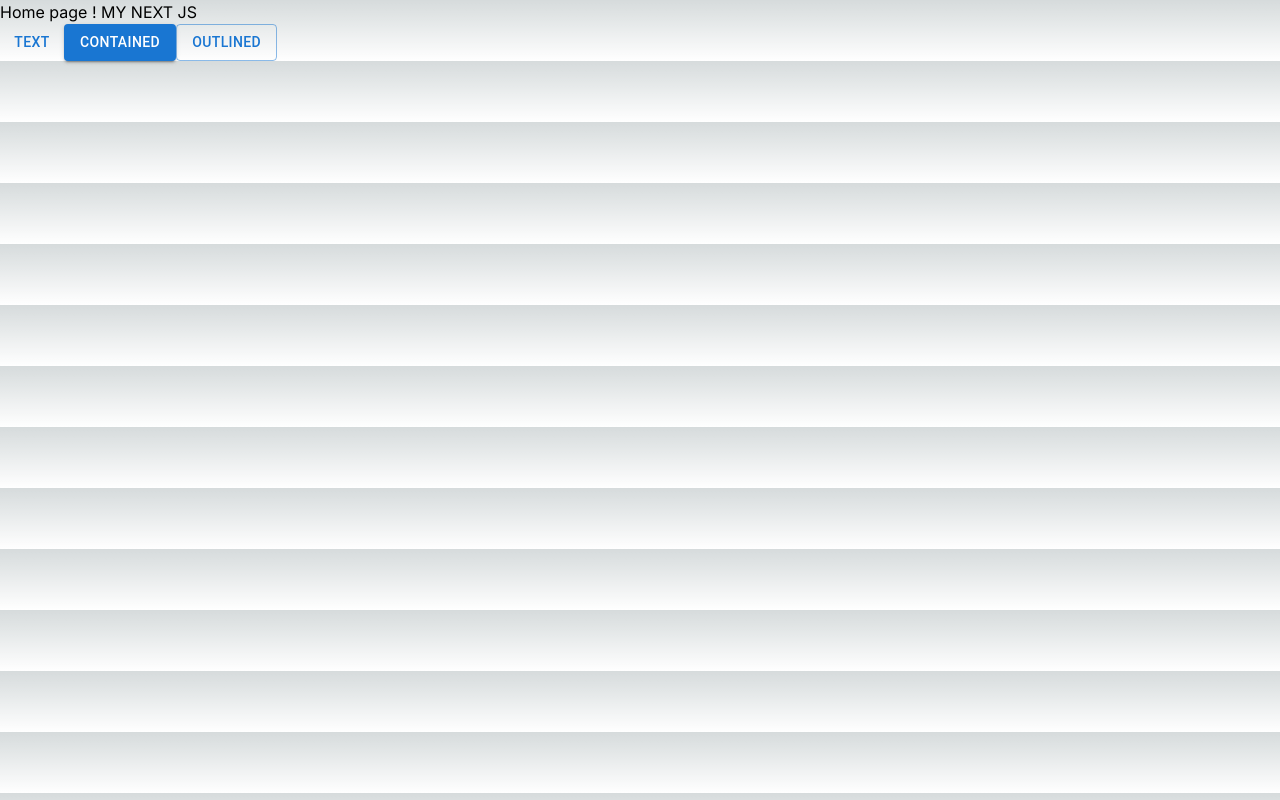
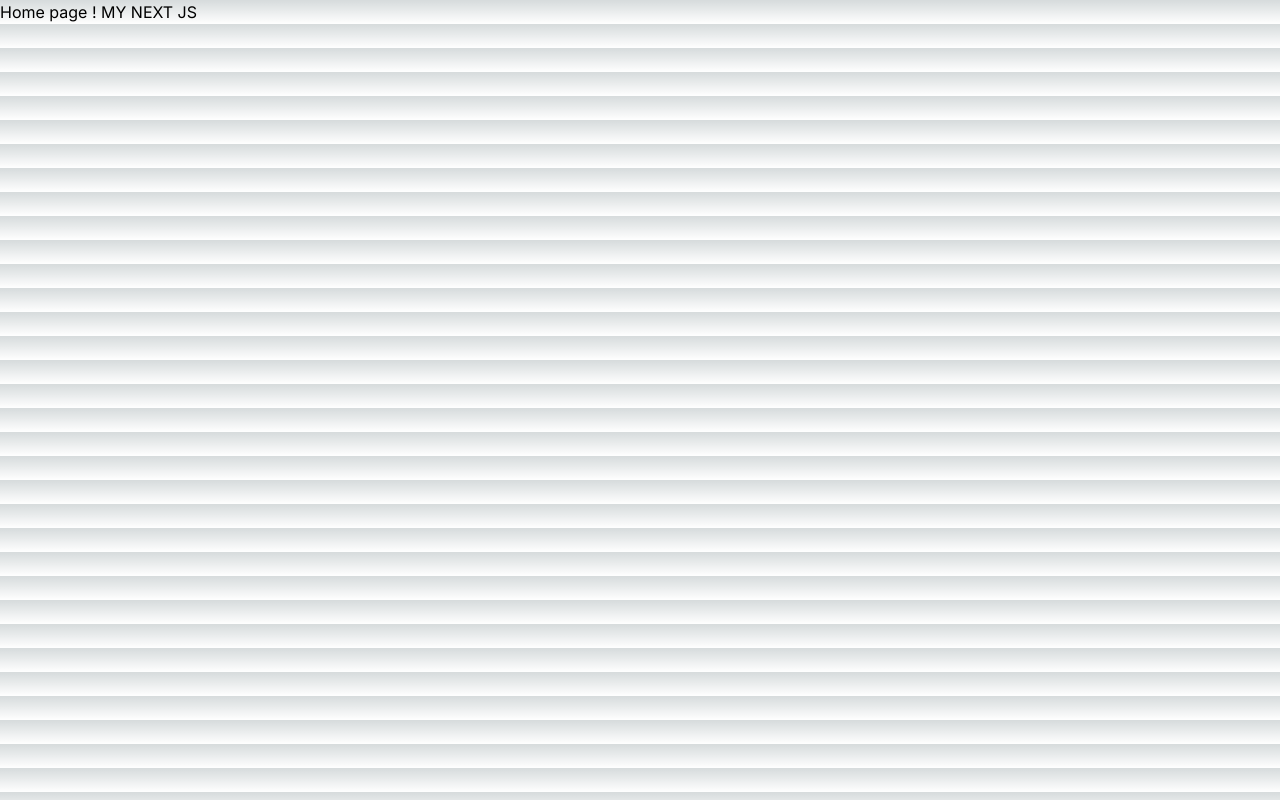
Before and after one commit to Ikram-Akbar/Health-Care-ClientSide, a Next.js app: page / in a window 1280 px wide. Built offline with nearby package versions, Linux system fonts and the light colour scheme.

Commit message:
dev branch check

```diff
--- a/src/app/page.tsx
+++ b/src/app/page.tsx
@@ -5,9 +5,6 @@
   return (
     <div>
       <h1>Home page ! MY NEXT JS</h1>
-      <Button variant="text">Text</Button>
-      <Button variant="contained">Contained</Button>
-      <Button variant="outlined">Outlined</Button>
     </div>
   );
 };
```
